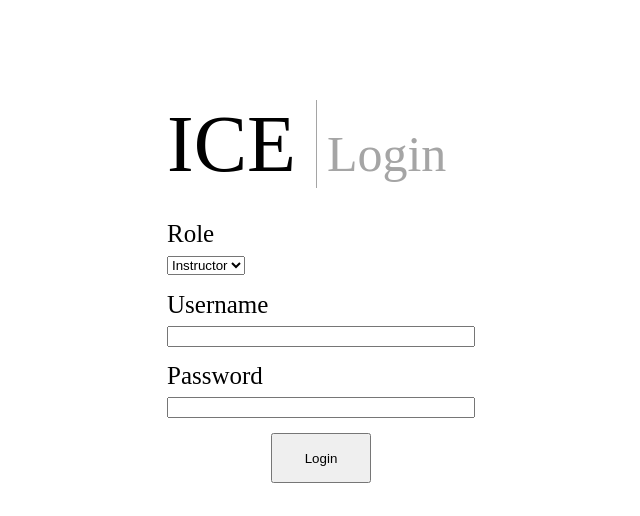
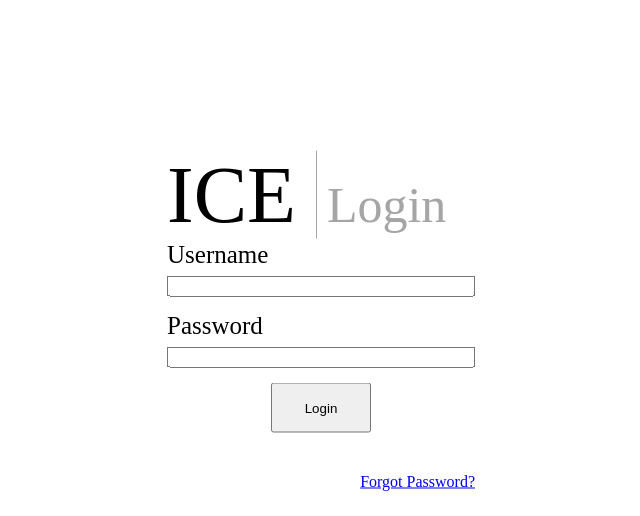
Before and after one commit to choijaewon959/ICE, a Django app: page / in a window 1280 px wide. Shown: the top 516 px of the page, without its empty margins (319-959 px from the left). Run offline with Django 3.2, Linux system fonts and the light colour scheme.

Commit message:
login page role deleted

```diff
--- a/ICE_project/templates/login.html
+++ b/ICE_project/templates/login.html
@@ -20,13 +20,6 @@
             </header>
 
                 <div class = "input_boxes">
-                    <div id = "role">
-                        Role<br>
-                        <select>
-                            <option>Instructor</option>
-                            <option>Learner</option>
-                        </select>
-                    </div>
                     <div id = "Username">
                         Username<br>
                         <input type="text" name="Username">
```
